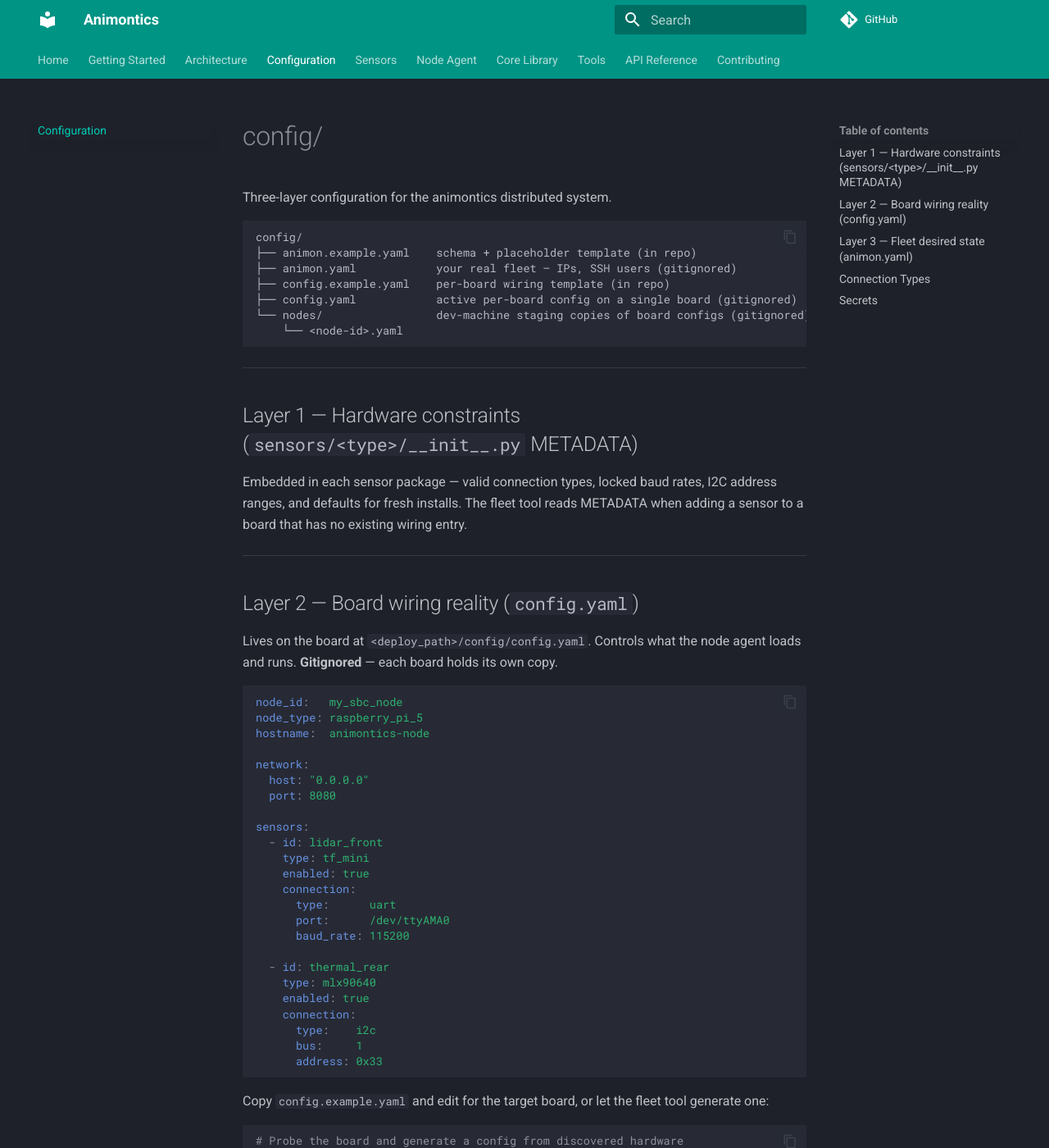
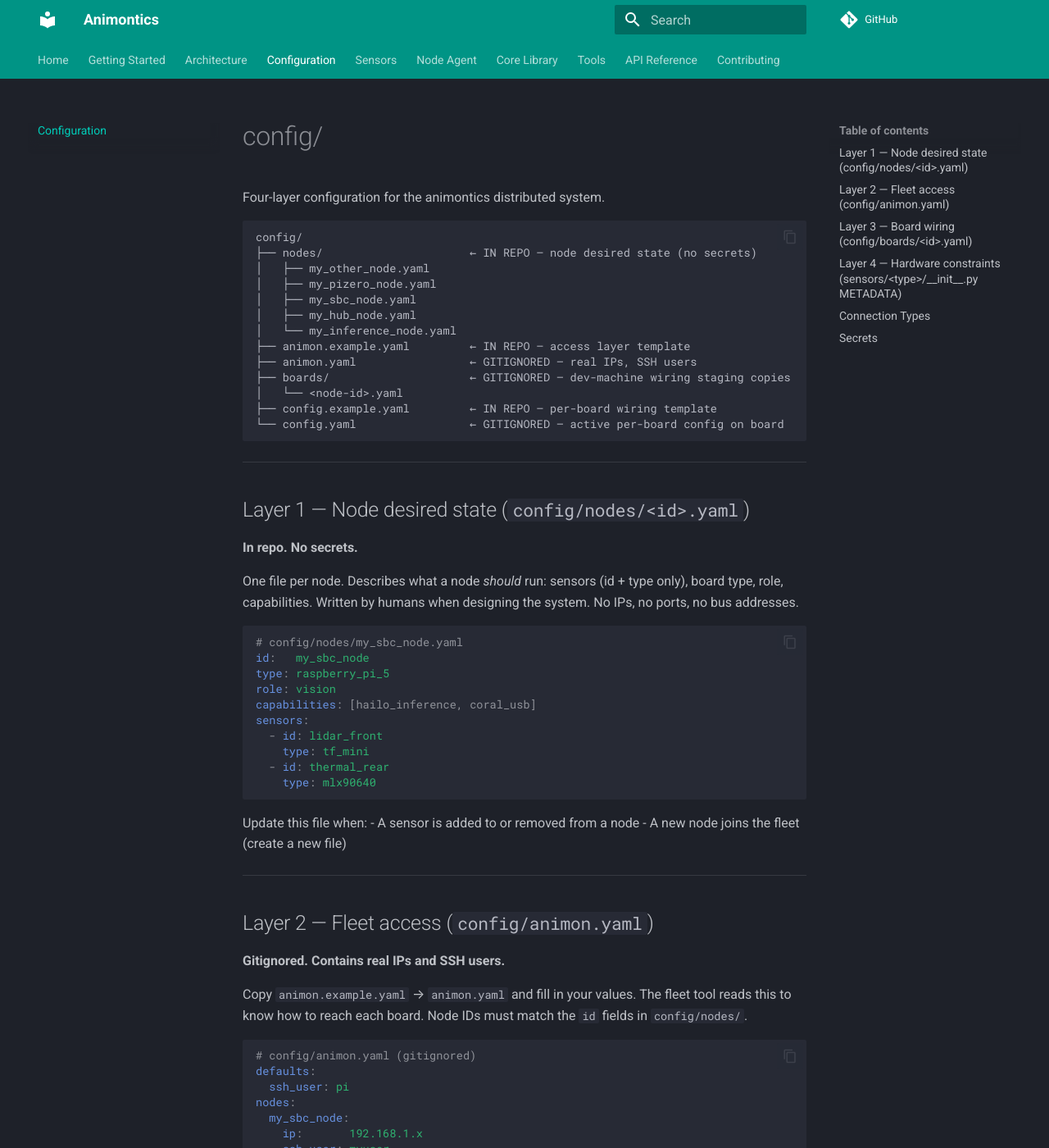
Before and after one commit to kespinoza5/animontics, an MkDocs documentation site: the page built from docs/config.md, in a window 1280 px wide and 1400 px high. Shown: the whole window at 82% size. Built offline with MkDocs 1.6.1 and Material for MkDocs 9.7.7, drawn with Linux system fonts in a browser that asks for light colours; comment, search, counter and statistics services are not loaded; some of the changed text lies outside the part shown.

Commit message:
refactor(config): split fleet config into nodes/ + animon.yaml + boards/
Separates desired state from access details and wiring reality:

  config/nodes/<id>.yaml    IN REPO — sensor desired state per node
                             (id+type, capabilities, role — no secrets)
  config/animon.yaml        GITIGNORED — IPs, SSH users, access only
  config/boards/<id>.yaml   GITIGNORED — dev-machine wiring staging copies
                             (same schema as board's config.yaml)

Key distinction: "node" is a logical system participant; "board" is a
physical device with wires on specific pins. Desired state is versioned
because it's a design decision; wiring and access are gitignored because
they're hardware-specific and may expose network topology.

Code changes:
- core/models.py: add NodeDesiredState, AnimonNodeAccess; expand
  AnimonNodeEntry with wifi_ip, role; document merged-view semantics
- core/config.py: new load_fleet() merges nodes/ + animon.yaml;
  add load_board_staging() / save_board_staging() for boards/ cache;
  keep load_animon_config() as back-compat shim
- tools/fleet/animon.py: --access / --nodes args replace --config;
  update all sub-command dispatch to new signatures
- tools/fleet/deploy.py: reads staging copy from boards/ before SSH;
  writes boards/<id>.yaml after successful deploy
- tools/fleet/sync.py: pull writes boards/ + nodes/ separately;
  status/diff use load_fleet()
- tools/dev/audit.py: check config/nodes/*.yaml instead of animon.yaml

Config files:
- config/nodes/*.yaml: five node desired-state files (in repo)
- config/animon.yaml: slimmed to access-only (gitignored)
- config/animon.example.yaml: updated access-layer template
- config/boards/: created (gitignored)

Docs fully updated: CLAUDE.md, CONTRIBUTING.md, docs/architecture.md,
config/README.md, .claude/agents/sensor-builder.md

Co-Authored-By: Claude Sonnet 4.6 <noreply@anthropic.com>

````diff
--- a/config/README.md
+++ b/config/README.md
@@ -1,104 +1,112 @@
 # config/
 
-Three-layer configuration for the animontics distributed system.
+Four-layer configuration for the animontics distributed system.
 
 ```
 config/
-├── animon.example.yaml    schema + placeholder template (in repo)
-├── animon.yaml            your real fleet — IPs, SSH users (gitignored)
-├── config.example.yaml    per-board wiring template (in repo)
-├── config.yaml            active per-board config on a single board (gitignored)
-└── nodes/                 dev-machine staging copies of board configs (gitignored)
-    └── <node-id>.yaml
+├── nodes/                      ← IN REPO — node desired state (no secrets)
+│   ├── my_other_node.yaml
+│   ├── my_pizero_node.yaml
+│   ├── my_sbc_node.yaml
+│   ├── my_hub_node.yaml
+│   └── my_inference_node.yaml
+├── animon.example.yaml         ← IN REPO — access layer template
+├── animon.yaml                 ← GITIGNORED — real IPs, SSH users
+├── boards/                     ← GITIGNORED — dev-machine wiring staging copies
+│   └── <node-id>.yaml
+├── config.example.yaml         ← IN REPO — per-board wiring template
+└── config.yaml                 ← GITIGNORED — active per-board config on board
 ```
 
 ---
 
-## Layer 1 — Hardware constraints (`sensors/<type>/__init__.py` METADATA)
+## Layer 1 — Node desired state (`config/nodes/<id>.yaml`)
 
-Embedded in each sensor package — valid connection types, locked baud rates,
-I2C address ranges, and defaults for fresh installs. The fleet tool reads METADATA
-when adding a sensor to a board that has no existing wiring entry.
+**In repo. No secrets.**
+
+One file per node. Describes what a node *should* run: sensors (id + type only),
+board type, role, capabilities. Written by humans when designing the system.
+No IPs, no ports, no bus addresses.
+
+```yaml
+# config/nodes/my_sbc_node.yaml
+id:   my_sbc_node
+type: raspberry_pi_5
+role: vision
+capabilities: [hailo_inference, coral_usb]
+sensors:
+  - id: lidar_front
+    type: tf_mini
+  - id: thermal_rear
+    type: mlx90640
+```
+
+Update this file when:
+- A sensor is added to or removed from a node
+- A new node joins the fleet (create a new file)
 
 ---
 
-## Layer 2 — Board wiring reality (`config.yaml`)
+## Layer 2 — Fleet access (`config/animon.yaml`)
 
-Lives on the board at `<deploy_path>/config/config.yaml`. Controls what the node
-agent loads and runs. **Gitignored** — each board holds its own copy.
+**Gitignored. Contains real IPs and SSH users.**
+
+Copy `animon.example.yaml` → `animon.yaml` and fill in your values. The fleet
+tool reads this to know how to reach each board. Node IDs must match the `id`
+fields in `config/nodes/`.
 
 ```yaml
-node_id:   my_sbc_node
-node_type: raspberry_pi_5
-hostname:  animontics-node
-
-network:
-  host: "0.0.0.0"
-  port: 8080
-
-sensors:
-  - id: lidar_front
-    type: tf_mini
-    enabled: true
+# config/animon.yaml (gitignored)
+defaults:
+  ssh_user: pi
+nodes:
+  my_sbc_node:
+    ip:       192.168.1.x
+    ssh_user: myuser
+  my_pizero_node:
+    wifi_ip: 192.168.1.x
     connection:
-      type:      uart
-      port:      /dev/ttyAMA0
-      baud_rate: 115200
-
-  - id: thermal_rear
-    type: mlx90640
-    enabled: true
-    connection:
-      type:    i2c
-      bus:     1
-      address: 0x33
+      via: usb_gadget
+      host: my_other_node
+      usb_ip: 192.168.8.x
 ```
-
-Copy `config.example.yaml` and edit for the target board, or let the fleet tool
-generate one:
-
-```bash
-# Probe the board and generate a config from discovered hardware
-python -m tools.fleet.animon probe my_sbc_node
-
-# Deploy (reads animon.yaml for desired state, negotiates wiring)
-python -m tools.fleet.animon deploy my_sbc_node
-```
-
-Dev-machine staging copies live in `config/nodes/<node-id>.yaml` (gitignored).
-Run `animon pull <node-id>` to fetch the live config from a board and store it there.
 
 ---
 
-## Layer 3 — Fleet desired state (`animon.yaml`)
+## Layer 3 — Board wiring (`config/boards/<id>.yaml`)
 
-The whole-system topology: every node, what sensors it *should* carry (id + type
-only — no wiring details), IPs, SSH access, and attached peripherals. Read by the
-fleet tool to deploy, sync, and probe.
+**Gitignored. Dev-machine staging copies of each board's `config.yaml`.**
 
-**Gitignored** — contains your real IPs and SSH usernames. Copy
-`animon.example.yaml` → `animon.yaml` and fill in your values.
+Full wiring details: UART port paths, I2C bus/address, baud rates, enabled flags.
+Same schema as the board's `config.yaml`. Populated by `animon pull <node-id>`;
+updated automatically after `animon deploy`. Allows offline `--dry-run` planning.
 
-Update `animon.yaml` when:
-- A new board joins the system
-- A sensor moves to a different node
-- IPs or SSH users change
+Run `animon pull <node-id>` to fetch the live config from a board and store it here.
+
+---
+
+## Layer 4 — Hardware constraints (`sensors/<type>/__init__.py` METADATA)
+
+**In repo, in each sensor package.**
+
+Valid connection types, locked baud rates, I2C address ranges, and defaults for
+new sensors. The fleet tool reads METADATA when a sensor appears in `nodes/` but
+has no wiring entry in `boards/` — it bootstraps from these defaults.
 
 ---
 
 ## Connection Types
 
-| Type | Description | Required fields |
-|------|-------------|-----------------|
-| `uart` | Hardware UART or USB-to-serial adapter | `port`, `baud_rate` |
-| `usb_cdc` | USB CDC device (RP2040/SAMD running CircuitPython) | `port`, `baud_rate` |
+| Type | Description | Required wiring fields |
+|------|-------------|------------------------|
+| `uart` | Hardware UART or USB-to-serial | `port`, `baud_rate` |
+| `usb_cdc` | USB CDC (RP2040/SAMD CircuitPython) | `port`, `baud_rate` |
 | `i2c` | I2C bus | `bus`, `address` |
 
 ---
 
 ## Secrets
 
-Secrets (WiFi passwords, API tokens) must never appear in any config file committed
-to the repo. Store them in a gitignored `secrets.yaml` on each board, loaded via
-the `ANIMONTICS_SECRETS` environment variable. SSH access uses key auth only — see
-`tools/ssh/`.
+Secrets (WiFi passwords, API tokens) must never appear in any committed file.
+Store them in a gitignored `secrets.yaml` per board, loaded via the
+`ANIMONTICS_SECRETS` environment variable. SSH access uses key auth only.
--- /dev/null
+++ b/config/nodes/README.md
@@ -0,0 +1,36 @@
+# config/nodes/ — per-board staging configs
+
+This directory holds dev-machine copies of each board's `config.yaml`.
+It is **gitignored** — these files contain real wiring details (ports, bus
+addresses, baud rates) specific to your hardware.
+
+## Purpose
+
+`animon deploy` and `animon diff` normally read the live config from the board
+over SSH. Keeping a local copy here lets you:
+
+- Plan and review changes offline before deploying
+- Run `animon deploy --dry-run` without an active SSH connection
+- Track wiring changes in your local notes without committing to the repo
+
+## Naming
+
+One file per node, named `<node-id>.yaml` where `node-id` matches the `id`
+field in `config/animon.yaml`. Example:
+
+```
+config/nodes/
+├── my_other_node.yaml
+├── my_pizero_node.yaml
+├── my_sbc_node.yaml
+└── my_hub_node.yaml
+```
+
+## Populating
+
+Run `animon pull <node-id>` to fetch the board's live config and write it here.
+Or copy `config/config.example.yaml` and fill in the wiring manually.
+
+## Schema
+
+Same schema as the board's `config.yaml` — see `config/config.example.yaml`.
--- a/docs/architecture.md
+++ b/docs/architecture.md
@@ -36,20 +36,29 @@ on those boards will serve over USB network or be polled by the NeoCore2 agent.
 
 ---
 
-## Three-Layer Configuration
+## Configuration Layers
 
-This is the core design principle. Each layer owns exactly its concern — never cross them.
+Four layers — each owns exactly its concern, never crossing into another.
 
-| Layer | File | Lives | Contains |
-|-------|------|-------|----------|
-| **Fleet desired state** | `config/animon.yaml` | Repo | Which sensors each board *should* have (id + type only) |
-| **Board wiring reality** | `<deploy_path>/config/config.yaml` | Board, gitignored | Physical connection details (port, bus, baud, address) |
-| **Hardware constraints** | `sensors/<type>/__init__.py` `METADATA` | Repo | Valid connection types, addresses, baud rates, defaults |
+| Layer | File | In repo? | Contains |
+|-------|------|----------|----------|
+| **Node desired state** | `config/nodes/<id>.yaml` | ✅ | Which sensors each node should run (id + type), capabilities, role |
+| **Fleet access** | `config/animon.yaml` | ❌ gitignored | IPs, SSH users — how to reach each board |
+| **Board wiring** | `config/boards/<id>.yaml` + board's `config.yaml` | ❌ gitignored | Physical connection details (port, bus, baud, address) |
+| **Hardware constraints** | `sensors/<type>/__init__.py` METADATA | ✅ | Valid connection types, locked baud rates, I2C addresses, defaults |
 
-`animon deploy` negotiates all three: keep existing wiring, add new sensors using METADATA defaults,
-disable sensors removed from `animon.yaml`. Separation means the repo never holds board-specific
-wiring, boards never need to know about each other, and hardware constraints live with the code that
-implements them.
+The separation reflects the fundamental distinction between **node** (a logical participant in
+the system with a role and sensor responsibilities) and **board** (a physical device with wires
+on specific pins). Desired state is versioned because it's a design decision; wiring and access
+details are gitignored because they're hardware-specific and may contain network topology.
+
+`animon deploy` negotiates all four layers:
+
+1. Read `config/nodes/<id>.yaml` — what sensors this node should have
+2. Read `config/animon.yaml` — how to reach the board
+3. Read `config/boards/<id>.yaml` (staging copy) or fetch live `config.yaml` via SSH
+4. Reconcile: keep existing wiring, bootstrap new sensors from METADATA defaults, disable removed ones
+5. Write merged config to board; update `config/boards/<id>.yaml` staging copy
 
 ### METADATA shape
 
@@ -260,11 +269,13 @@ Exit codes: `0` = success/in-sync, `1` = error, `2` = drift detected (useful in
 
 The deploy process:
 
-1. Load `config/animon.yaml` — desired sensor list for this node
-2. Pull the board's live `config.yaml` via SSH
-3. Negotiate: keep existing wiring, add new sensors from METADATA defaults, disable removed ones
-4. Rsync only the sensor packages referenced by the resulting config
-5. Restart the node service
+1. Load `config/nodes/<id>.yaml` — desired sensors for this node
+2. Load `config/animon.yaml` — SSH credentials and IP to reach the board
+3. Read `config/boards/<id>.yaml` staging copy (or SSH to board for live config)
+4. Negotiate: keep existing wiring, bootstrap new sensors from METADATA defaults, disable removed ones
+5. Rsync only the sensor packages referenced by the resulting config
+6. Write merged config to board's `config.yaml`; update `config/boards/<id>.yaml`
+7. Restart the node service
 
 SSH uses key auth only (`BatchMode=yes`). Credentials never appear on the command line.
 
````
Also changed, not shown: .claude/agents/sensor-builder.md (+4 -3 lines), CLAUDE.md (+11 -9 lines), CONTRIBUTING.md (+10 -4 lines), 8 other files.
